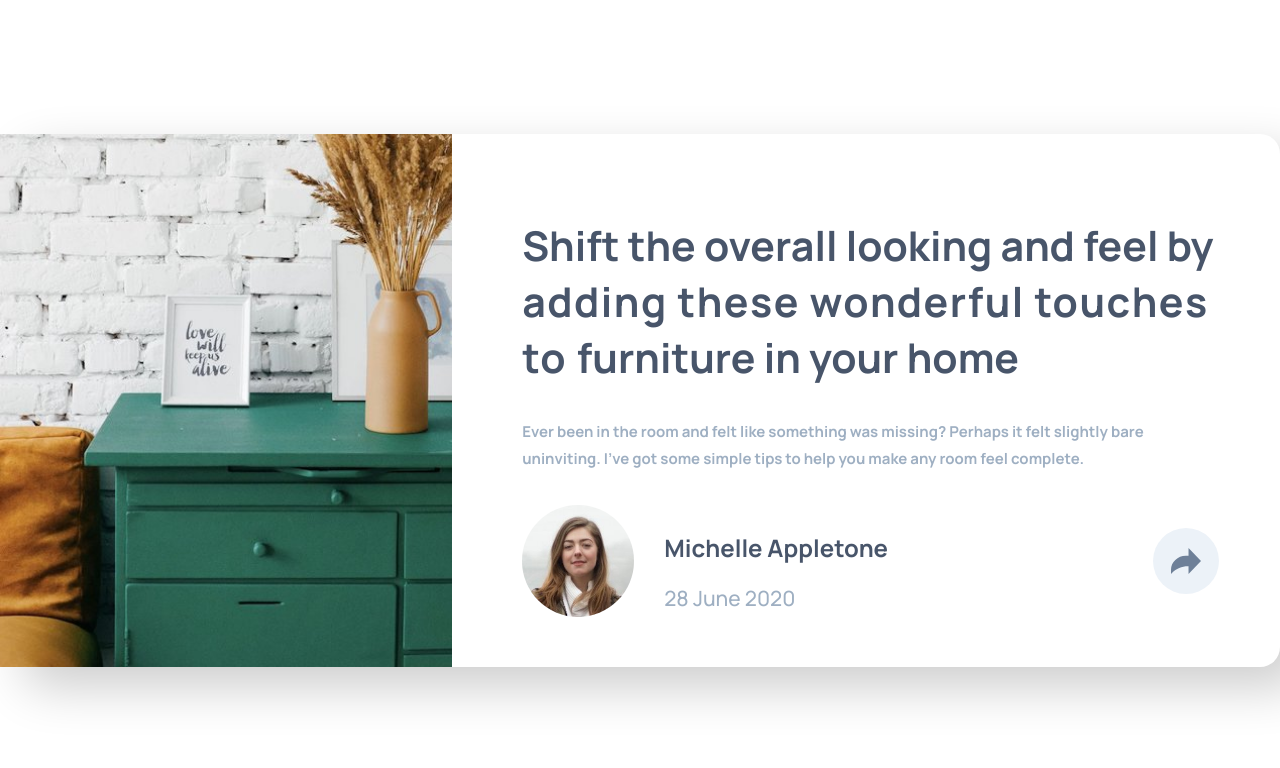
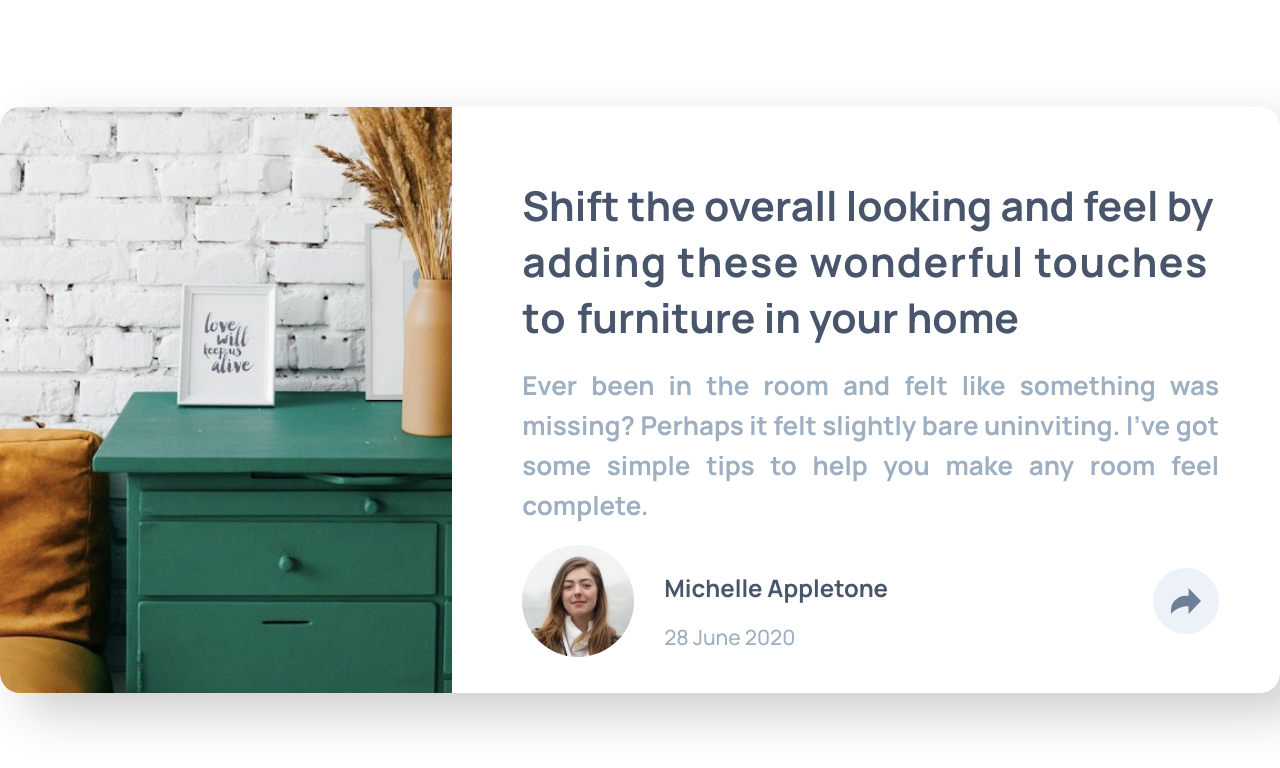
Before and after one commit to frontend-mentor-vt/Article-preview-component, a React (Create React App) app: page / in a window 1280 px wide. Shown: the top 768 px of the page. Built offline with nearby package versions, Linux system fonts and the light colour scheme.

Commit message:
component completed

```diff
--- a/src/App.js
+++ b/src/App.js
@@ -16,6 +16,7 @@ const AppWrapper = styled.div`
       height: auto;
       display: block;
       box-shadow: none;
+      border-radius: 16px;
     }
   }
 `;
--- a/src/components/main/MainComponent.jsx
+++ b/src/components/main/MainComponent.jsx
@@ -10,7 +10,9 @@ import {
 
 const MainComponent = (props) => {
   const { isOpened, handleModal } = props;
+
   const { screenWidth } = useMediaQuery();
+
   return (
     <ContentContainer>
       <div className="image-wrapp">
@@ -25,14 +27,29 @@ const MainComponent = (props) => {
           </span>{" "}
           furniture in your home
         </h1>
-        <p className="description">
-          Ever been in the room and felt like something was missing? Perhaps it
-          felt slightly bare uninviting. I've got some simple tips to help you
-          make any room feel complete.
-        </p>
+        {screenWidth <= 500 ? (
+          <p className="description">
+            Ever been in the room and felt like <br />
+            something was missing? Perhaps it felt <br /> slightly bare
+            uninviting. I've got some <br /> simple tips to help you make any
+            room feel complete.
+          </p>
+        ) : (
+          <p className="description">
+            Ever been in the room and felt like something was missing? Perhaps
+            it felt slightly bare uninviting. I've got some simple tips to help
+            you make any room feel complete.
+          </p>
+        )}
 
         <BottomWrapp>
-          <div className="bottom-image-wrapp">
+          <div
+            className={
+              isOpened && screenWidth <= 500
+                ? "bottom-image-wrapp hide"
+                : "bottom-image-wrapp"
+            }
+          >
             <img
               className="bottom-image"
               src="/images/avatar-michelle.jpg"
@@ -43,7 +60,7 @@ const MainComponent = (props) => {
               <p className="data">28 June 2020</p>
             </div>
           </div>
-          <div className="share-icon-total-wrapp">
+          <div className="share-icon-total-wrapp ">
             <div
               className={
                 isOpened ? "icon-share-wrapp-back" : "icon-share-wrapp-main"
@@ -53,6 +70,7 @@ const MainComponent = (props) => {
               {isOpened ? (
                 <>
                   <svg
+                    onClick={handleModal}
                     className="arrow-icon"
                     xmlns="http://www.w3.org/2000/svg"
                     width="30"
@@ -65,7 +83,7 @@ const MainComponent = (props) => {
                       />
                     </g>
                   </svg>
-                  <Modal />
+                  <Modal action={handleModal} />
                 </>
               ) : (
                 <>
--- a/src/components/main/StyledMainComponent.jsx
+++ b/src/components/main/StyledMainComponent.jsx
@@ -10,15 +10,18 @@ export const ContentContainer = styled.div`
     width: 96%;
   }
   .main-image {
+    border-radius: 20px;
     height: 100%;
   }
 
   @media screen and (max-width: 500px) {
     & {
       flex-direction: column;
+      box-shadow: none;
     }
     .main-image {
       max-width: 100%;
+      border-radius: 16px 16px 0 0;
     }
 
     .image-wrapp {
@@ -57,6 +60,7 @@ export const RightSide = styled.div`
 
   @media screen and (max-width: 500px) {
     & {
+      position: relative;
       padding: 35px;
       gap: 16px;
     }
@@ -67,11 +71,11 @@ export const RightSide = styled.div`
     .sub-title {
       letter-spacing: normal;
     }
-  }
-  .description {
-    font-size: 15px;
-    line-height: 27px;
-    text-align: left;
+    .description {
+      font-size: 16px;
+      line-height: 27px;
+      text-align: left;
+    }
   }
 `;
 
@@ -117,8 +121,13 @@ export const BottomWrapp = styled.div`
     color: hsl(212, 23%, 69%);
     font-size: 21px;
   }
-
+  .hide {
+    display: none;
+  }
   @media screen and (max-width: 500px) {
+    .share-icon-total-wrapp {
+      position: initial;
+    }
     .bottom-image-wrapp {
       gap: 18px;
     }
@@ -142,9 +151,5 @@ export const BottomWrapp = styled.div`
       width: 40px;
       height: 40px;
     }
-    .share-icon-total-wrapp {
-      /* position: initial; */
-      display: none;
-    }
   }
 `;
--- a/src/components/modal/Modal.jsx
+++ b/src/components/modal/Modal.jsx
@@ -1,7 +1,8 @@
 import { MediaModalWrapp, MainModalWrapp } from "./StyledModal";
 import useMediaQuery from "../../hooks/mediaQuery";
 
-const Modal = () => {
+const Modal = (props) => {
+  const { action } = props;
   const stopPropagation = (event) => {
     event.stopPropagation();
   };
@@ -36,7 +37,7 @@ const Modal = () => {
           </div>
         </MainModalWrapp>
       ) : (
-        <MediaModalWrapp>
+        <MediaModalWrapp onClick={stopPropagation}>
           <div className="left-side-wrapper">
             <p className="text">Share</p>
             <a
@@ -61,7 +62,7 @@ const Modal = () => {
               <img src="/images/icon-pinterest.svg" alt="" />
             </a>
           </div>
-          <div className="share-icon-wrapp">
+          <div className="share-icon-wrapp" onClick={action}>
             <svg
               className="arrow-icon"
               xmlns="http://www.w3.org/2000/svg"
--- a/src/components/modal/StyledModal.jsx
+++ b/src/components/modal/StyledModal.jsx
@@ -40,12 +40,24 @@ export const MainModalWrapp = styled.div`
 `;
 
 export const MediaModalWrapp = styled(MainModalWrapp)`
+  bottom: 0;
+  right: 0;
+  left: 0;
+  width: auto;
+  border-radius: 0 0 16px 16px;
   justify-content: space-between;
-
+  padding: 18px 25px 18px 25px;
   .left-side-wrapper {
     display: flex;
     align-items: center;
-    gap: 10px;
+    gap: 16px;
+  }
+  .text {
+    letter-spacing: 8px;
+    font-size: 16px;
+  }
+  &::after {
+    display: none;
   }
   .share-icon-wrapp {
     width: 40px;
```
